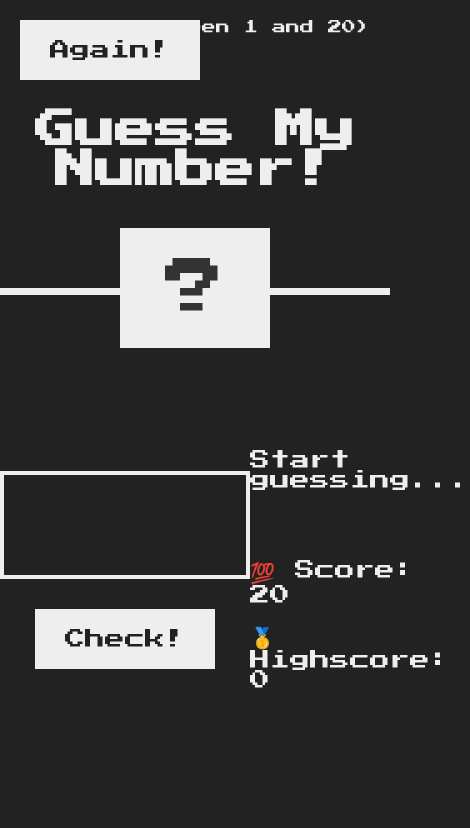
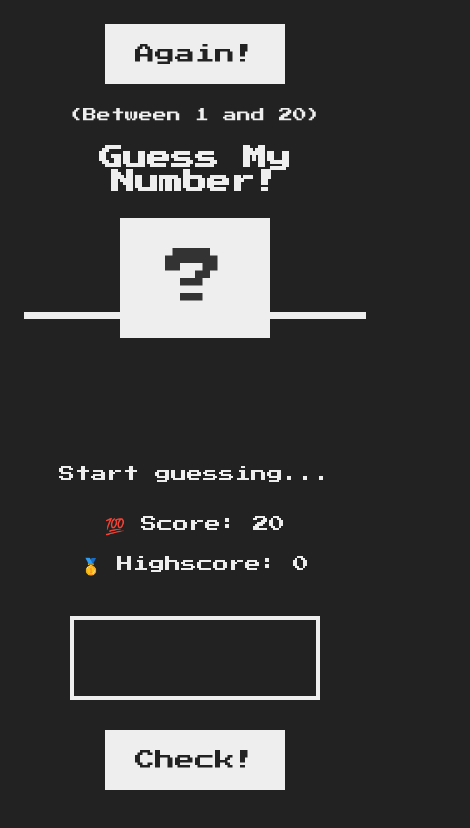
Before and after one commit to meierrene/gallery, a plain HTML site: page projects/Guess-My-Number/index.html in a window 390 px wide. Shown: the whole page, 470 px wide, since content can reach past the window. Drawn offline with Linux system fonts and the light colour scheme.

Commit message:
make it better

```diff
--- a/projects/Guess-My-Number/index.html
+++ b/projects/Guess-My-Number/index.html
@@ -9,9 +9,11 @@
   </head>
   <body>
     <header>
+      <div class="top-header">
+        <button class="btn again">Again!</button>
+        <p class="between">(Between 1 and 20)</p>
+      </div>
       <h1>Guess My Number!</h1>
-      <p class="between">(Between 1 and 20)</p>
-      <button class="btn again">Again!</button>
       <div class="number">?</div>
     </header>
     <main>
--- a/projects/Guess-My-Number/style.css
+++ b/projects/Guess-My-Number/style.css
@@ -1,4 +1,11 @@
 @import url('https://fonts.googleapis.com/css?family=Press+Start+2P&display=swap');
+
+input[type='number']::-webkit-inner-spin-button,
+input[type='number']::-webkit-outer-spin-button {
+  -webkit-appearance: none;
+  -moz-appearance: none;
+  appearance: none;
+}
 
 * {
   margin: 0;
@@ -9,6 +16,7 @@
 html {
   font-size: 62.5%;
   box-sizing: border-box;
+  overflow-x: hidden;
 }
 
 body {
@@ -20,9 +28,13 @@ body {
 
 /* LAYOUT */
 header {
-  position: relative;
   height: 35vh;
   border-bottom: 7px solid #eee;
+  display: flex;
+  flex-direction: column;
+  align-items: center;
+  margin: 2.4rem;
+  gap: 2.4rem;
 }
 
 main {
@@ -45,15 +57,10 @@ main {
   font-size: 2rem;
 }
 
-/* ELEMENTS STYLE */
 h1 {
   font-size: 4rem;
   text-align: center;
-  position: absolute;
   width: 100%;
-  top: 52%;
-  left: 50%;
-  transform: translate(-50%, -50%);
 }
 
 .number {
@@ -63,23 +70,23 @@ h1 {
   width: 15rem;
   padding: 3rem 0rem;
   text-align: center;
-  position: absolute;
-  bottom: 0;
-  left: 50%;
-  transform: translate(-50%, 50%);
+  /* position: absolute; */
+  /* bottom: 0; */
+  /* left: 50%; */
+  /* transform: translate(-50%, 50%); */
+}
+
+.top-header {
+  width: 100%;
+  display: flex;
+  justify-content: space-between;
 }
 
 .between {
   font-size: 1.4rem;
-  position: absolute;
-  top: 2rem;
-  right: 2rem;
-}
-
-.again {
-  position: absolute;
-  top: 2rem;
-  left: 2rem;
+  /* position: absolute; */
+  /* top: 2rem;
+  right: 2rem; */
 }
 
 .guess {
@@ -117,3 +124,54 @@ h1 {
 .label-score {
   margin-bottom: 2rem;
 }
+
+@media (max-width: 640px) {
+  main {
+    flex-direction: column-reverse;
+    justify-content: center;
+    gap: 4rem;
+  }
+
+  header {
+    display: flex;
+    flex-direction: column;
+  }
+
+  .top-header {
+    flex-direction: column;
+    align-items: center;
+    gap: 2.4rem;
+  }
+
+  h1 {
+    font-size: 3.6rem;
+  }
+
+  .left {
+    width: 100%;
+  }
+
+  .right {
+    width: 100%;
+    text-align: center;
+  }
+
+  .message {
+    margin: 2rem 0;
+  }
+}
+
+@media (max-width: 400px) {
+  h1 {
+    font-size: 2.4rem;
+  }
+
+  .right {
+    font-size: 1.6rem;
+  }
+
+  .guess {
+    padding: 2rem;
+    font-size: 3.6rem;
+  }
+}
```
